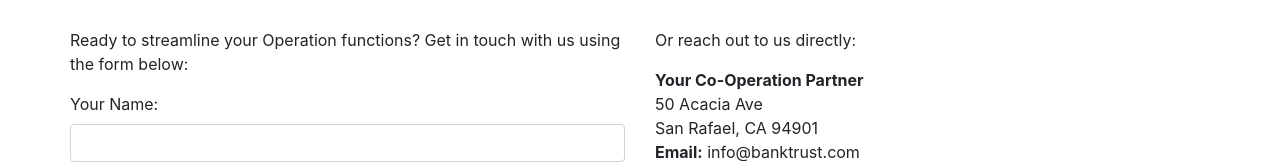
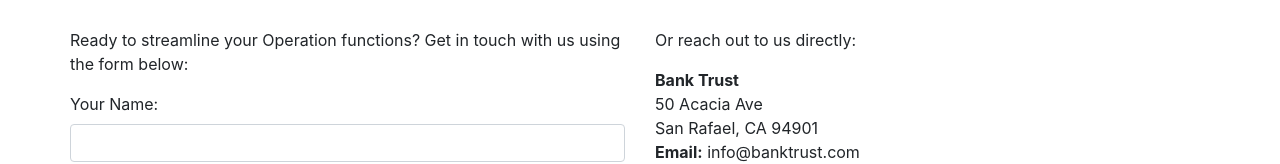
Before and after one commit to mrochelle23/Sprint, a plain HTML site: page index.html in a window 1280 px wide. Shown: the part 2295-2459 px from the top of the page. Drawn offline with nearby package versions, Linux system fonts and the light colour scheme.

Commit message:
Update index.html

```diff
--- a/index.html
+++ b/index.html
@@ -163,7 +163,7 @@
             <div class="col-md-6">
                 <p>Or reach out to us directly:</p>
                 <address>
-                    <strong>Your Co-Operation Partner</strong><br>
+                    <strong>Bank Trust</strong><br>
                     50 Acacia Ave<br>
                     San Rafael, CA 94901<br>
                     <strong>Email:</strong> info@banktrust.com<br>
```
